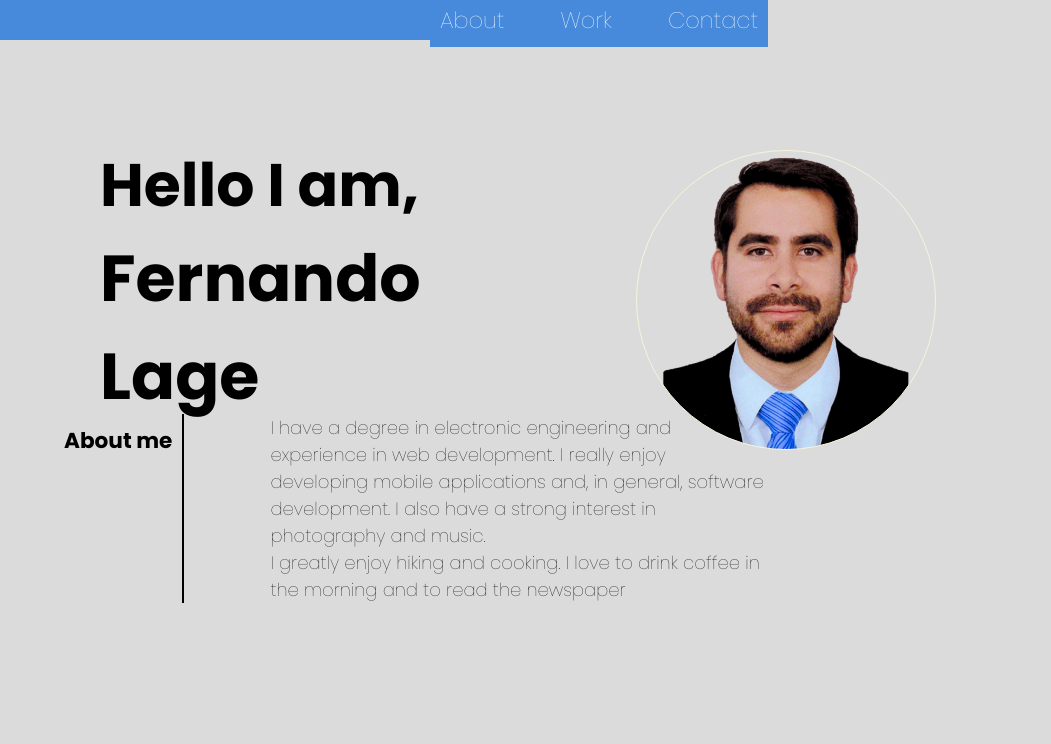
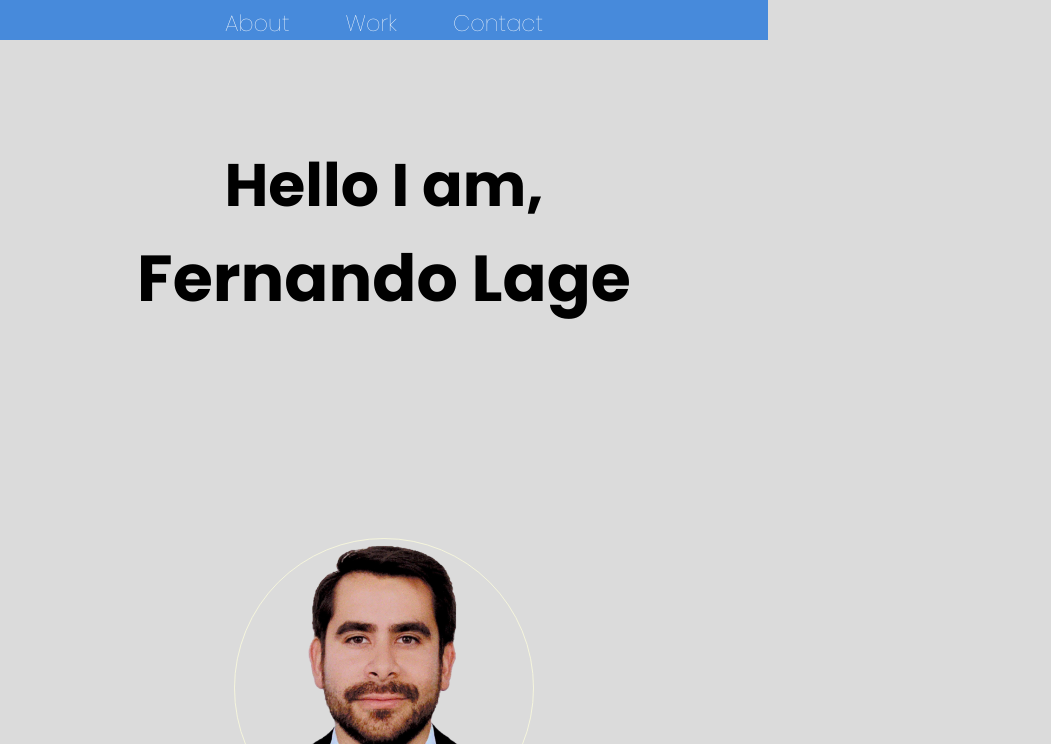
Before and after one commit to lage356/myPortafolio, a plain HTML site: page index.html in a window 768 px wide. Shown: the top 744 px of the page, 1051 px wide, since content can reach past the window. Drawn offline with Linux system fonts and the light colour scheme.

Commit message:
Added media querie

```diff
--- a/CSS/style.css
+++ b/CSS/style.css
@@ -37,12 +37,17 @@ img {
     width: 100%;
     height:100vh;
     box-sizing: border-box;
+    overflow-x: hidden;
 
 
 }
 .nav-bar, ul{
     display: flex;
     background-color: var(--dark-blue);
+    gap: 2rem;
+    list-style-type:none;
+    font-size: 1.5rem;
+    padding: 0;
 }
 
 nav {
@@ -51,12 +56,7 @@ nav {
     height: 5vh;
 }
 
-nav ul{
-    gap: 2rem;
-    list-style-type:none;
-    font-size: 1.5rem;
-    padding: 0;
-}
+
 nav li a {
     text-decoration:none;
     color: white;
@@ -80,7 +80,6 @@ nav a:hover {
 
 .hero {
     display: flex;
-    /* text-wrap: nowrap; */
     height: 40%;
     justify-content: space-around;
 }
@@ -204,12 +203,25 @@ h2 {
 }
 
 
-@media screen and (min-width:768px) {
+@media screen and (max-width:768px) {
 
-    nav ul li a {
+    .nav-bar{
 
+        width: 100%;
         display: flex;
-        flex-direction: row;
+        flex-direction: column;
+
     }
 
+
+    .hero {
+        display: flex;
+        height: auto;
+        flex-flow: column;
+        width: 100%;
+        text-align: center;
+    }
+
+
+
 }
--- a/index.html
+++ b/index.html
@@ -25,7 +25,7 @@
     <div class="hero">
       <div class="colu">
         <h1>Hello I am, </h1>
-        <h2>Fernando Lage</h2>
+        <h2 class="name">Fernando Lage</h2>
       </div>
       <div class="colu">
         <div class="card">
```
